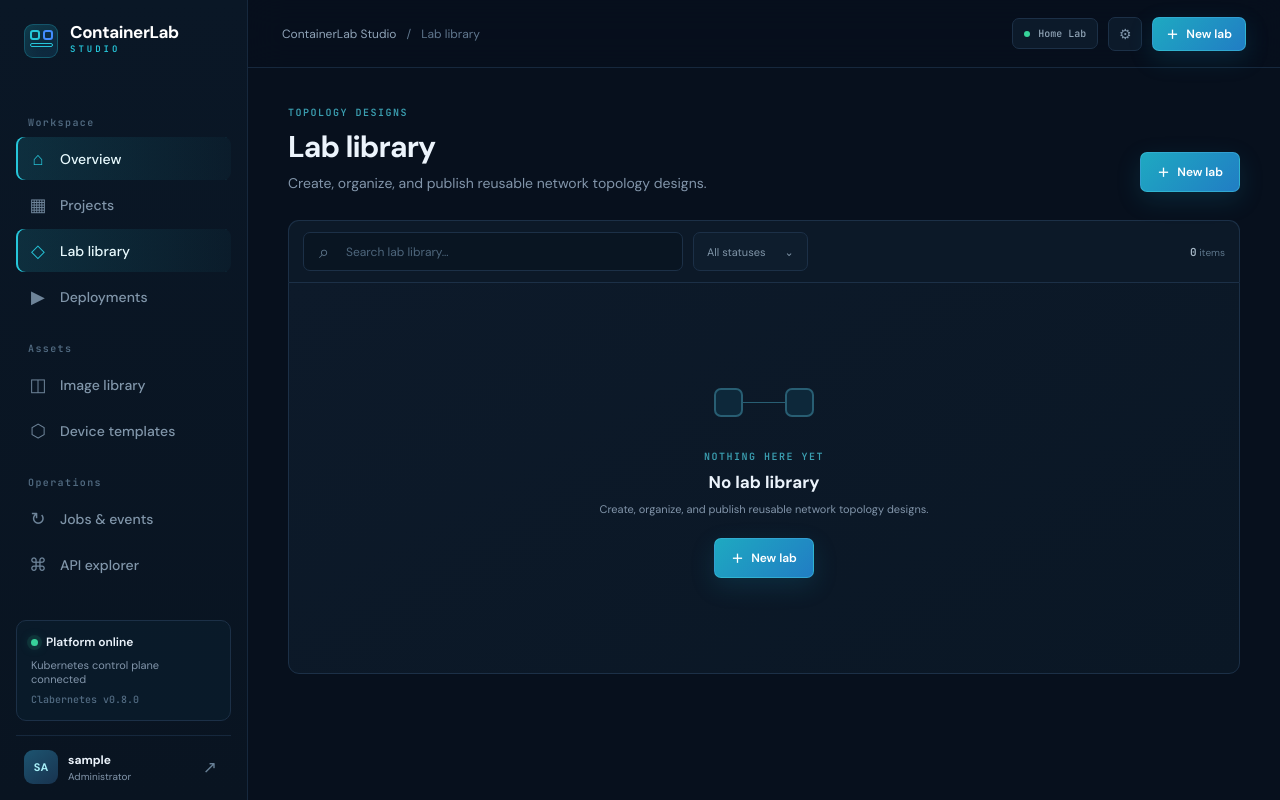
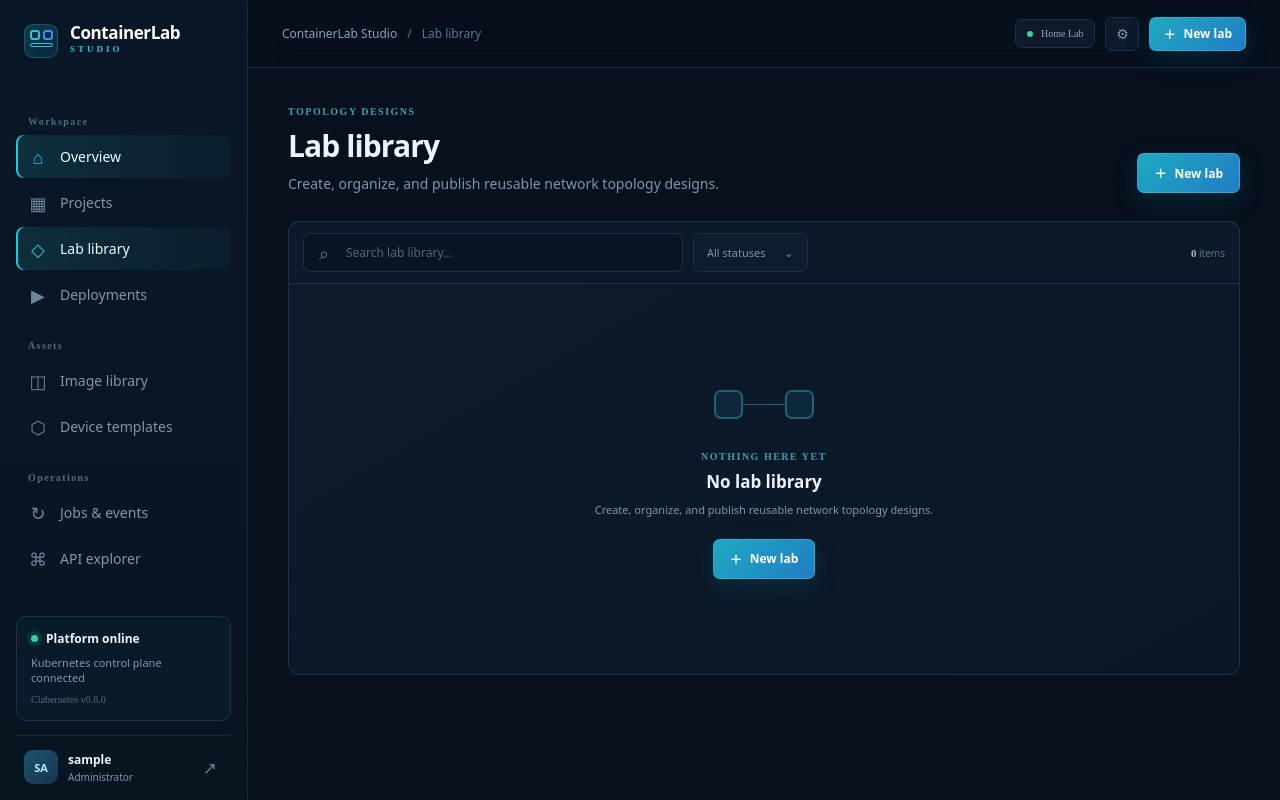
Before and after one commit to mohanDontineni/containerlab_ui, a Django app: page /labs/ in a window 1280 px wide. Run offline with Django 5.2, Linux system fonts and the light colour scheme; the visitor is signed in with stand-in values (Sample User, id 1); data that the repository does not hold is empty; parts of the project's set-up code (start-up, migrations or seed data) failed here and were passed over.

Commit message:
fix: remove external font dependency

```diff
--- a/templates/registration/login.html
+++ b/templates/registration/login.html
@@ -1,4 +1,4 @@
 {% load static %}
-<!doctype html><html lang="en"><head><meta charset="utf-8"><meta name="viewport" content="width=device-width,initial-scale=1"><title>Sign in · ContainerLab Studio</title><link rel="preconnect" href="https://fonts.googleapis.com"><link rel="preconnect" href="https://fonts.gstatic.com" crossorigin><link href="https://fonts.googleapis.com/css2?family=DM+Sans:wght@400;500;600;700&family=JetBrains+Mono:wght@600&display=swap" rel="stylesheet"><link rel="stylesheet" href="{% static 'studio/app.css' %}"></head>
+<!doctype html><html lang="en"><head><meta charset="utf-8"><meta name="viewport" content="width=device-width,initial-scale=1"><title>Sign in · ContainerLab Studio</title><link rel="stylesheet" href="{% static 'studio/app.css' %}"></head>
 <body class="login-page"><div class="login-grid"><section class="login-showcase"><div class="showcase-glow"></div><a class="brand login-brand" href="/"><span class="brand-mark"><i></i><i></i><i></i></span><span><strong>ContainerLab</strong><small>STUDIO</small></span></a><div class="showcase-copy"><p class="eyebrow">NETWORK AUTOMATION WORKSPACE</p><h1>Build networks.<br><em>Without the hardware.</em></h1><p>Design, deploy, and troubleshoot production-like network topologies directly on Kubernetes.</p><div class="feature-pills"><span><i>◇</i> Visual topology design</span><span><i>▶</i> Kubernetes-native labs</span><span><i>⌘</i> Browser operations</span></div></div><div class="network-art" aria-hidden="true"><span class="node n1">R1</span><span class="node n2">SW</span><span class="node n3">FW</span><span class="node n4">R2</span><i class="line l1"></i><i class="line l2"></i><i class="line l3"></i><i class="line l4"></i></div><footer>Self-hosted · Open architecture · Built for network engineers</footer></section>
 <section class="login-form-wrap"><form method="post" class="login-card">{% csrf_token %}<div class="mobile-brand"><span class="brand-mark"><i></i><i></i><i></i></span><strong>ContainerLab Studio</strong></div><p class="eyebrow">WELCOME BACK</p><h2>Sign in to your workspace</h2><p class="form-intro">Use your ContainerLab Studio account to continue.</p>{% if form.errors %}<div class="form-error">The username or password is incorrect. Please try again.</div>{% endif %}<label for="id_username">Username</label><div class="input-wrap"><span>◎</span><input type="text" name="username" autofocus autocomplete="username" required id="id_username" placeholder="Enter your username"></div><div class="label-row"><label for="id_password">Password</label></div><div class="input-wrap"><span>◆</span><input type="password" name="password" autocomplete="current-password" required id="id_password" placeholder="Enter your password"><button type="button" class="password-toggle" aria-label="Show password">Show</button></div><input type="hidden" name="next" value="{{ next }}"><button type="submit" class="login-submit">Sign in <span>→</span></button><div class="secure-note"><i>✓</i><span>Protected by encrypted session authentication</span></div></form><p class="login-help">Need access? Contact your platform administrator.</p></section></div><script src="{% static 'studio/app.js' %}"></script></body></html>
--- a/templates/studio/base.html
+++ b/templates/studio/base.html
@@ -6,9 +6,6 @@
   <meta name="viewport" content="width=device-width,initial-scale=1">
   <meta name="theme-color" content="#07111f">
   <title>{% block title %}ContainerLab Studio{% endblock %}</title>
-  <link rel="preconnect" href="https://fonts.googleapis.com">
-  <link rel="preconnect" href="https://fonts.gstatic.com" crossorigin>
-  <link href="https://fonts.googleapis.com/css2?family=DM+Sans:wght@400;500;600;700&family=JetBrains+Mono:wght@500;600&display=swap" rel="stylesheet">
   <link rel="stylesheet" href="{% static 'studio/app.css' %}">
   <link rel="stylesheet" href="{% static 'studio/runtime.css' %}">
   <link rel="stylesheet" href="{% static 'studio/account.css' %}">
```
